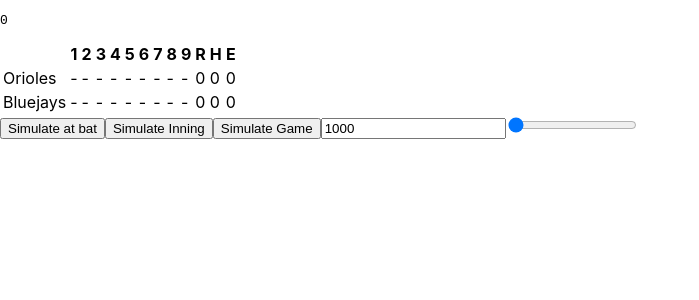
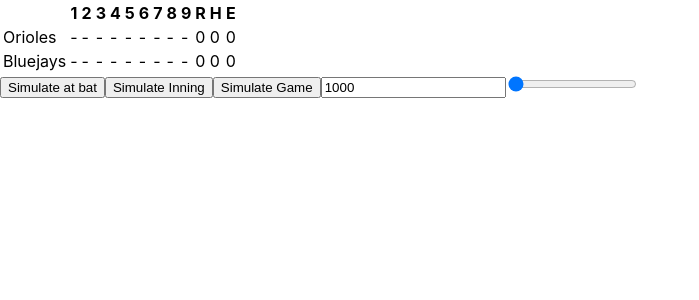
Before and after one commit to tmacdonald/baseball-game, a React (Create React App) app: page / in a window 1280 px wide. Shown: the top 300 px of the page, without its empty margins (0-699 px from the left). Built offline with nearby package versions, Linux system fonts and the light colour scheme.

Commit message:
Removed debug code

```diff
--- a/src/components/Game.tsx
+++ b/src/components/Game.tsx
@@ -49,7 +49,6 @@
 
   return (
     <>
-      <pre>{JSON.stringify(scrubbedGame.states.length, null, 2)}</pre>
       <GameScore game={scrubbedGame} />
       <button disabled={gameIsOver} onClick={simulateAtBat}>
         Simulate at bat
```
